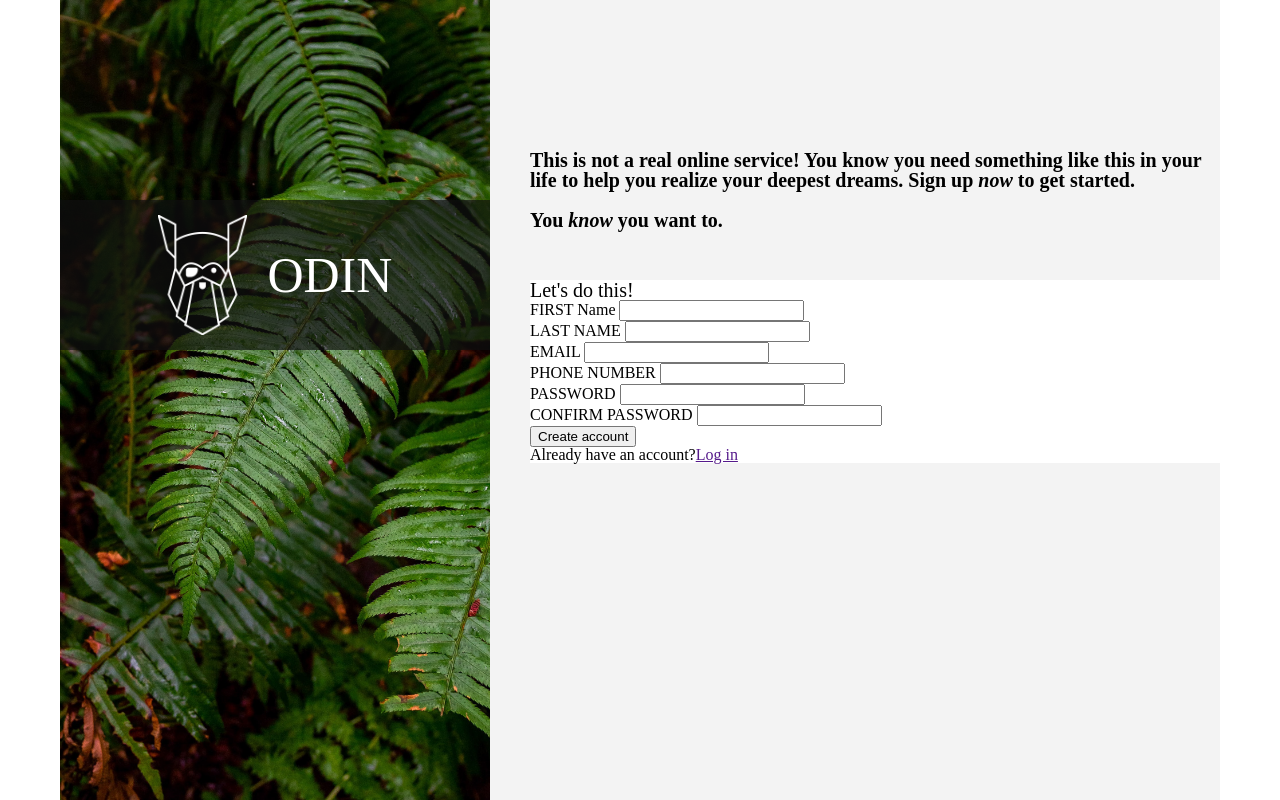
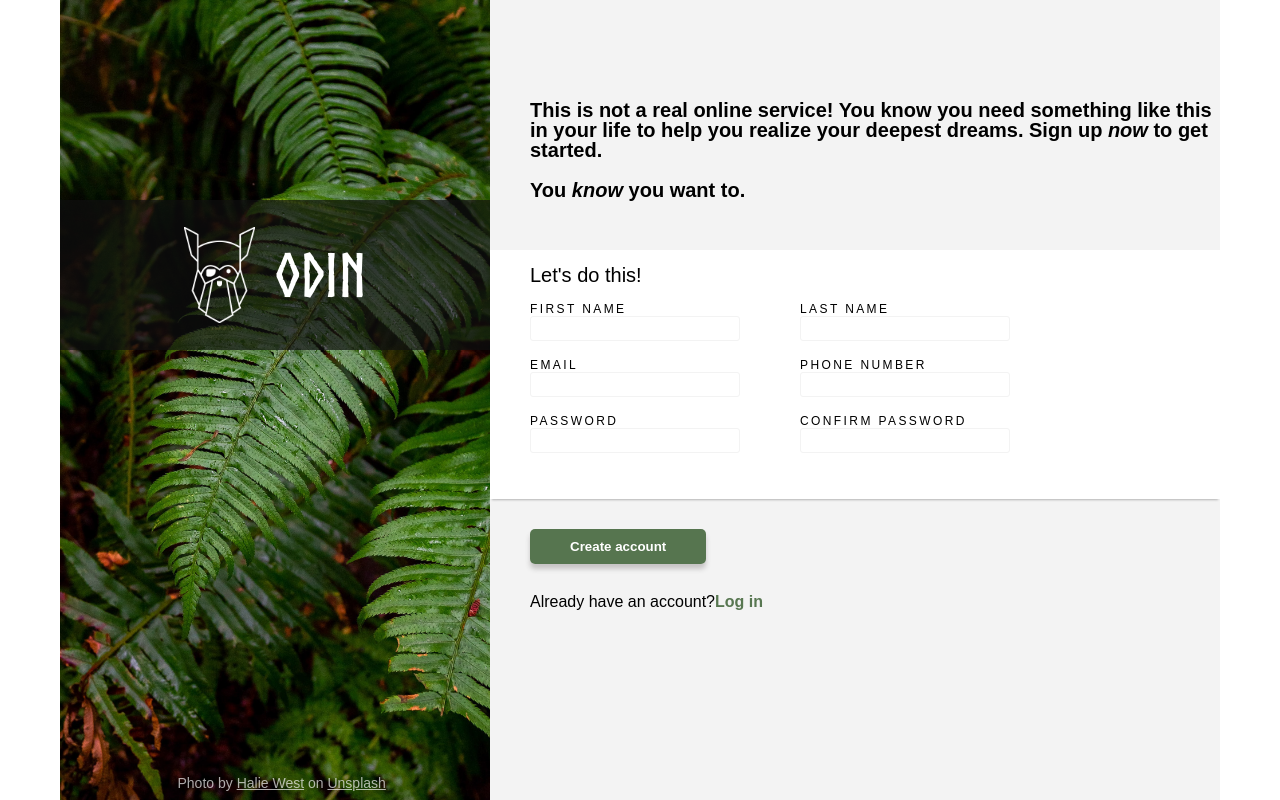
Before and after one commit to olimpiuus/Project-Sign-Up-Form, a plain HTML site: page index.html in a window 1280 px wide. Drawn offline with Linux system fonts and the light colour scheme.

Commit message:
finish project

```diff
--- a/css/style.sass
+++ b/css/style.sass
@@ -1,12 +1,29 @@
 @import reset.sass
+@font-face
+    font-family: Norse-bold
+    src: url(../fonts/Norse-Bold.otf)
+
+$gray-color: #f3f3f3
 $text-size-description: 20px
+$text-inputs-label: 12px
+
 *
     box-sizing: border-box
 
 
+
 i
     font-style: italic
+
+a
+    text-decoration: none
+
+    &:hover
+        text-decoration: underline
+
+
 .container
+    font-family: sans-serif
     max-width: 1200px
     padding: 0 20px
     margin: 0 auto
@@ -18,6 +35,7 @@ i
 
 .left
     &-part
+        position: relative
         background-image: url("../img/leafs.jpg")
         background-repeat: no-repeat
         background-size: cover
@@ -28,7 +46,8 @@ i
 
 
 .logo
-    &-wrapper
+    &__wrapper
+
         margin-top: 200px
         height: 150px
         padding: 15px
@@ -38,21 +57,44 @@ i
         justify-content: center
         background-color: #101010ad
 
-    &-img
-        height: 100%
+    &__img
+        height: 80%
 
 
-    &-text
+    &__text
         color: white
-        font-size: 50px
+        font-family: Norse-bold
+        font-size: 60px
         margin-left: 20px
+        transform: translateY()
+
+
+
+.picture__license
+
+    position: absolute
+    bottom: 0
+    left: 25%
+
+    font-size: 14px
+
+.license
+    width: 100%
+    padding: 10px
+    color: $gray-color
+    opacity: 0.7
+    background-color: transparent
+
+    &__link
+        color: inherit
+        text-decoration: underline
 
 .right-part
     height: 100vh
     padding-left: 40px
-    padding-top: 150px
+    padding-top: 100px
 
-    background-color: #f3f3f3
+    background-color: $gray-color
 
 
 .description
@@ -67,31 +109,60 @@ i
         margin-top: 20px
 
 
-.question
-
-
-
-
 
 
 .registration-form
 
 .form
-    background-color: #fff
+    &__group
+        background-color: #fff
+        margin: 0 -0 0 -40px
+        padding: 15px 40px
+        // border-bottom: 2px #a4a4a4cb solid
+        box-shadow: 0px 3px 2px -2px #a4a4a4cb
+        overflow: hidden
 
     &__title
         font-size: $text-size-description
+        font-weight: semi-bold
+
     &__list
+        margin-top: 15px
 
-
-    &__item1
+        display: flex
+        flex-wrap: wrap
 
 
     &__label
+        text-transform: uppercase
+        font-size: $text-inputs-label
+        letter-spacing: 0.2em
 
 
+    &__item
+        margin-bottom: 15px
+        max-width: 210px
+        flex-grow: 1
+        &:not(:nth-child(even))
+            margin-right: 60px
+
     &__input
+        width: 100%
+        height: 25px
+        border: solid 1px $gray-color
+        border-radius: 3px
 
+        &:invalid
+            border: solid 1px red
+        &.invalid
+            border: solid 1px red
+
+    &__alert
+        font-size: 12px
+        color: red
+        visibility: hidden
+
+    &__item1
 
     &__item2
 
@@ -109,8 +180,26 @@ i
 
 
     &__btn
+        margin-top: 30px
+        padding: 10px 40px
+        font-weight: bold
+
+        box-shadow: 0px 5px 5px 0px #c6c4c4
 
 
+.btn
+    border-radius: 5px
+    border: 0
 
-.log
-  &-in
+    background-color: #3f6337dd
+    color: #fff
+
+    &:hover
+        cursor: pointer
+
+
+.question
+    margin-top: 30px
+.log-in
+    color: #3f6337dd
+    font-weight: bold
--- a/index.html
+++ b/index.html
@@ -7,16 +7,17 @@
     <meta name="viewport" content="width=device-width, initial-scale=1.0">
     <title>Project-Sign-Up-Form</title>
     <link rel="stylesheet" href="css/style.css">
+    <script defer src="js/main.js"></script>
 </head>
 
 <body>
     <div class="container">
-
         <div class="left-part">
-            <div class="logo-wrapper">
-                <img alt="logo-odin" src="img/odin-lined.png" class="logo-img"></img>
-                <span class="logo-text">ODIN</span>
+            <div class="logo__wrapper">
+                <img alt="logo-odin" src="img/odin-lined.png" class="logo__img"></img>
+                <span class="logo__text">ODIN</span>
             </div>
+            <span class="picture__license license">Photo by <a target="_blank" href="https://unsplash.com/@haliewestphoto" class="license__link">Halie West</a> on <a target="_blank" href="https://unsplash.com" class="license__link">Unsplash</a></span>
         </div>
 
         <div class="right-part">
@@ -25,34 +26,37 @@
                 <p class="description__bottom">You <i>know</i> you want to.</p>
             </section>
             <section class="form">
-                <form action="#" method="post" class="registration-form">
+                <form action="" method="post" class="registration-form">
+                    <div class="form__group">
                         <legend class="form__title">Let's do this!</legend>
                         <ul class="form__list">
-                        <li class="form__item1">
-                            <label for="FIRST Name" class="form__label">FIRST Name</label>
-                            <input type="s" class="form__input" id="FIRST Name," name="FIRST Name,">
+                            <li class="form__item form__item1">
+                                <label for="FIRST NAME" class="form__label">FIRST NAME</label>
+                                <input type="text" class="form__input" id="userFirstName," name="FIRST NAME">
                             </li>
-                        <li class="form__item2">
+                            <li class="form__item form__item2">
                                 <label for="LAST NAME" class="form__label">LAST NAME</label>
-                            <input type="text" class="form__input" id="LAST NAME," name="LAST NAME,">
+                                <input type="text" class="form__input" id="userLastName," name="LAST NAME">
                             </li>
-                        <li class="form__item3">
+                            <li class="form__item form__item3">
                                 <label for="EMAIL" class="form__label">EMAIL</label>
-                            <input type="text" class="form__input" id="EMAIL," name="EMAIL,">
+                                <input type="email" class="form__input" id="userEmaail" name="EMAIL">
                             </li>
-                        <li class="form__item4">
+                            <li class="form__item form__item4">
                                 <label for="PHONE NUMBER" class="form__label">PHONE NUMBER</label>
-                            <input type="text" class="form__input" id="PHONE NUMBER," name="PHONE NUMBER,">
+                                <input type="tel" class="form__input" id="userPhoneNumber" name="PHONE NUMBER">
                             </li>
-                        <li class="form__item5">
+                            <li class="form__item form__item5">
                                 <label for="PASSWORD" class="form__label">PASSWORD</label>
-                            <input type="text" class="form__input" id="PASSWORD," name="PASSWORD,">
+                                <input type="password" class="form__input" id="password" name="PASSWORD" pattern="((?=.+[0-9])(?=.+[a-z])(?=.*[A-Z])).{6,}" alt="asdf">
+                                <span class="form__alert">* Passwords do not match</span>
                             </li>
-                        <li class="form__item6">
+                            <li class="form__item form__item6">
                                 <label for="CONFIRM PASSWORD" class="form__label">CONFIRM PASSWORD</label>
-                            <input type="text" class="form__input" id="CONFIRM PASSWORD," name="CONFIRM PASSWORD,">
+                                <input type="password" class="form__input" id="confirmPassword" name="CONFIRM PASSWORD">
                             </li>
                         </ul>
+                    </div>
                     <button type="submit" class="form__btn btn">Create account</button>
                 </form>
                 <p class="question">Already have an account?<a href="" class="log-in">Log in</a></p>
--- /dev/null
+++ b/js/main.js
@@ -0,0 +1,18 @@
+const sendButton = document.querySelector('.form__btn')
+const inputPassword = document.querySelector('#password')
+const checkPassword = document.querySelector('#confirmPassword')
+const formInfoAlert = document.querySelector('.form__alert')
+const form = document.querySelector('.registration-form')
+
+sendButton.addEventListener('click', (event) => {
+    event.preventDefault()
+    console.log(inputPassword.value);
+    console.log(checkPassword.value);
+    if (inputPassword.value === checkPassword.value) {
+        form.submit()
+    } else {
+        formInfoAlert.style.visibility = 'inherit'
+        inputPassword.classList.add('invalid')
+        checkPassword.classList.add('invalid')
+    }
+})
```
Also changed, not shown: css/style.css, fonts/Norse-Bold.otf (added), 1 other file. Lines whose indentation alone changed are shown as unchanged.
